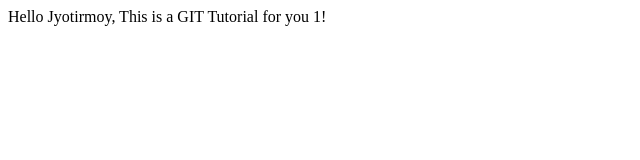
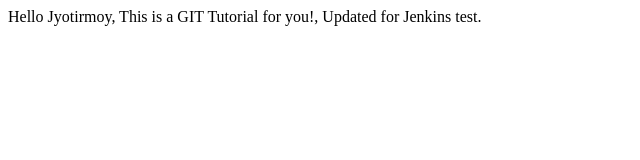
Before and after one commit to jyotirmoysha/myapp, a plain HTML site: page index.html in a window 1280 px wide. Shown: the whole page, without its empty margins (0-640 px from the left). Drawn offline with Linux system fonts and the light colour scheme.

Commit message:
index file commit for Jenkins

```diff
--- a/index.html
+++ b/index.html
@@ -3,6 +3,6 @@
 		<title>Hello GiT</title>
 	</head>
 	<body>
-		Hello Jyotirmoy, This is a GIT Tutorial for you 1!
+		Hello Jyotirmoy, This is a GIT Tutorial for you!, Updated for Jenkins test.
 	</body>
 </html>
```
